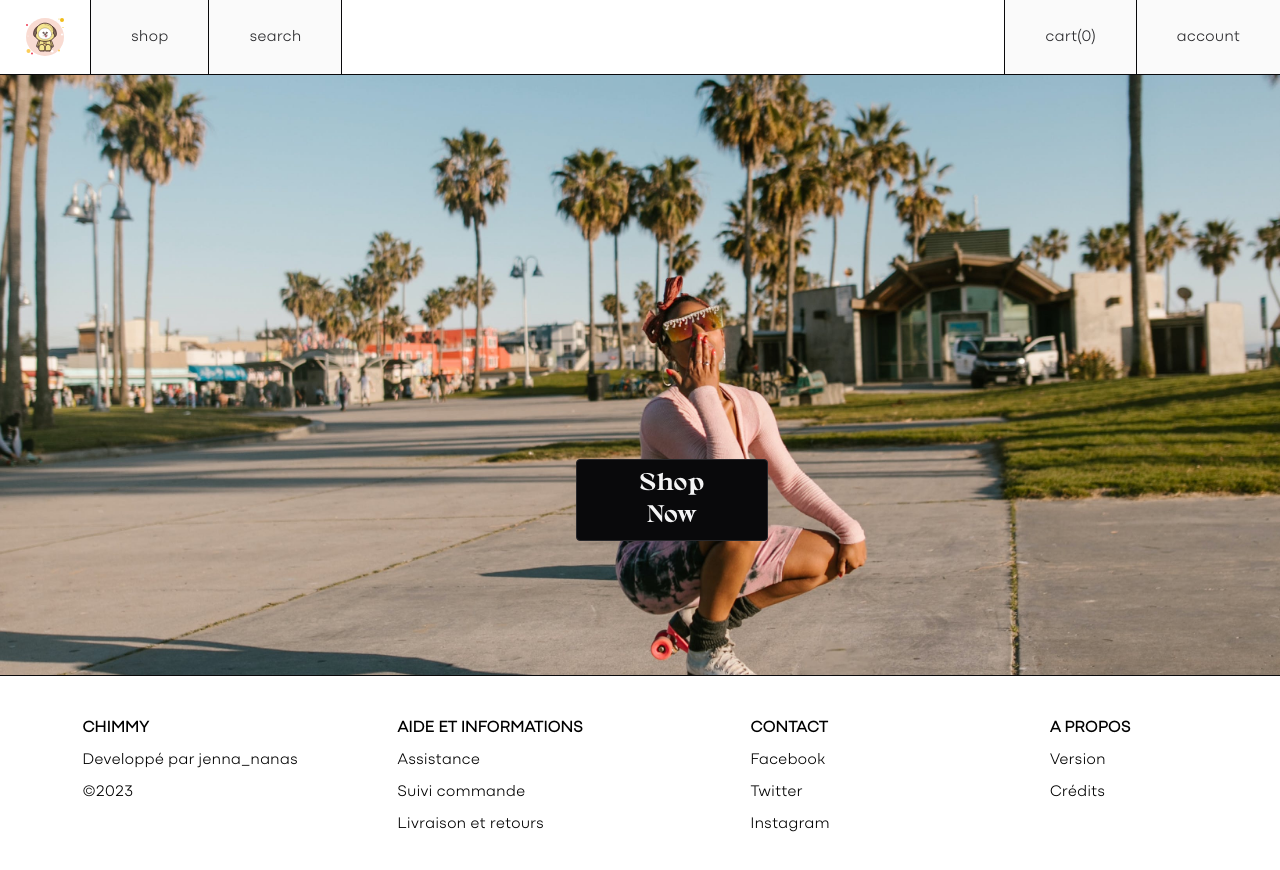
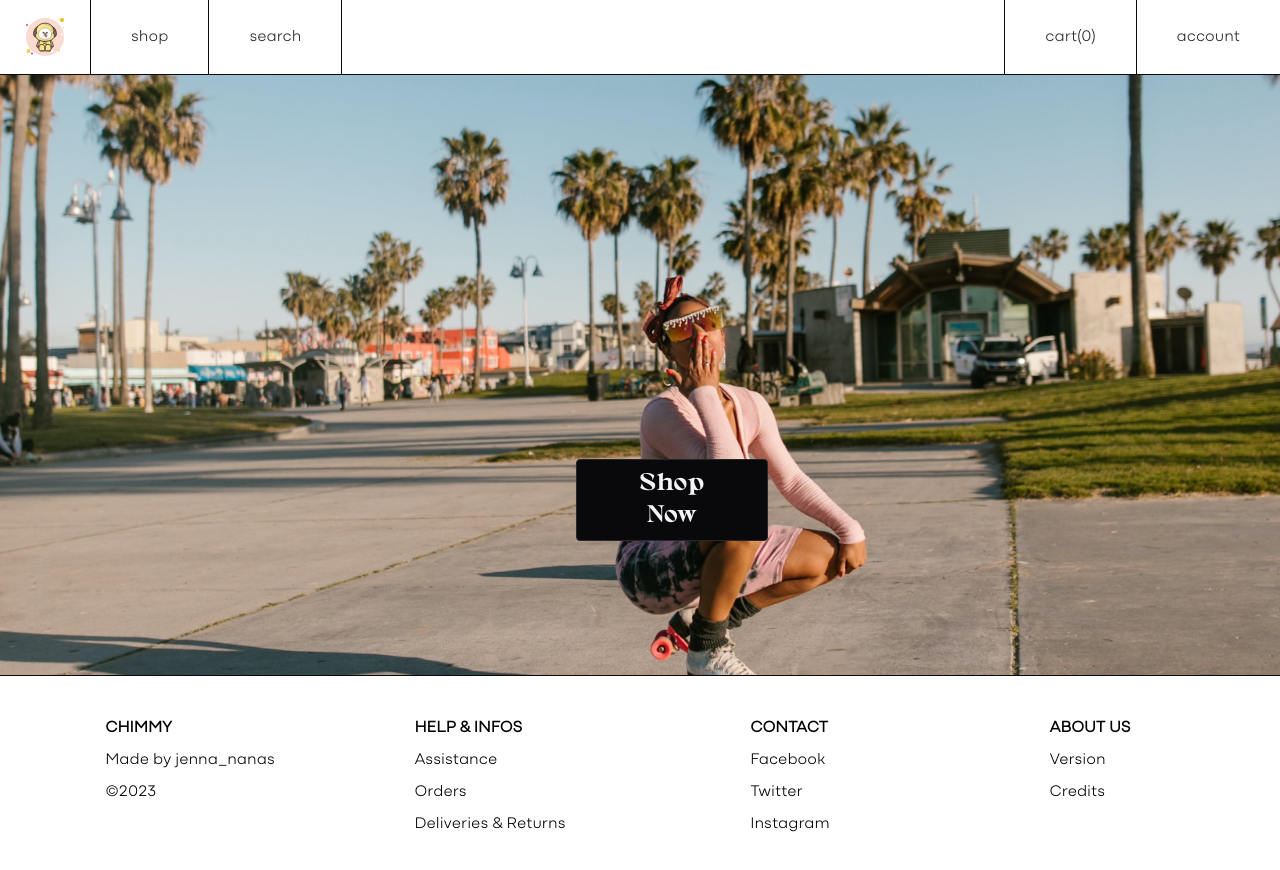
Before and after one commit to jennananas/chimmyShop, a React (Vite) app: page / in a window 1280 px wide. Shown: the top 870 px of the page. Built offline with nearby package versions, Linux system fonts and the light colour scheme.

Commit message:
translate content

```diff
--- a/src/components/Footer/Footer.tsx
+++ b/src/components/Footer/Footer.tsx
@@ -1,14 +1,14 @@
 import { Link } from "react-router-dom"
 export default function Footer() {
     const footerContent = [{
-        sectionName: "Aide et Informations",
-        sectionContent: ["Assistance", "Suivi commande", "Livraison et retours"]
+        sectionName: "Help & Infos",
+        sectionContent: ["Assistance", "Orders", "Deliveries & Returns"]
     }, {
         sectionName: "Contact",
         sectionContent: ["Facebook", "Twitter", "Instagram"]
     }, {
-        sectionName: "A Propos",
-        sectionContent: ["Version", "Crédits"]
+        sectionName: "About Us",
+        sectionContent: ["Version", "Credits"]
     }
     ]
     return (
@@ -21,7 +21,7 @@ export default function Footer() {
         ">
             <div className="flex flex-col gap-2">
                 <h2 className="uppercase font-bold">Chimmy</h2>
-                <p>Developpé par jenna_nanas</p>
+                <p>Made by jenna_nanas</p>
                 <p>©2023</p>
             </div>
             {footerContent.map((section, index) => (
@@ -29,7 +29,7 @@ export default function Footer() {
                     <h2 className="uppercase font-bold">{section.sectionName}</h2>
                     <ul className="flex flex-col gap-2">
                         {section.sectionContent.map((title, index) => (
-                            <li key={index} className="hover:text-zinc-300 hover:cursor-pointer">
+                            <li key={index} className="hover:text-zinc-500 hover:cursor-pointer">
                                 {title === "Crédits" ? (
                                     <Link to="/credits" key={index}>
                                         {title}
--- a/src/components/Footer/FooterItem.tsx
+++ /dev/null
@@ -1,12 +0,0 @@
-export default function FooterItem(){
-    return(
-        <div>
-                <h2>Aides & Informations</h2>
-                <ul>
-                    <li>
-
-                    </li>
-                </ul>
-            </div>
-    )
-}
--- a/src/components/Header/Header.tsx
+++ b/src/components/Header/Header.tsx
@@ -36,7 +36,7 @@ export default function Header() {
                         to={item.path}
                         key={item.key}
                         className={`border-r-[1px] border-zinc-950
-                        ${selectedItem === item.text ? 'bg-zinc-800 text-zinc-50' : 'bg-zinc-50 text-zinc-800'}`}
+                        ${selectedItem === item.text ? 'bg-zinc-800 text-zinc-50' : 'bg-zinc-0 text-zinc-800'}`}
                         onClick={() => handleItemClick(item)}
                     >
                         <HeaderItem textContent={item.text} />
@@ -55,7 +55,7 @@ export default function Header() {
                         to={item.path}
                         key={item.key}
                         className={`border-l-[1px] border-zinc-950
-                    ${selectedItem === item.text ? 'bg-zinc-800 text-zinc-50' : 'bg-zinc-50 text-zinc-800'}`}
+                    ${selectedItem === item.text ? 'bg-zinc-800 text-zinc-50' : 'bg-zinc-0 text-zinc-800'}`}
                         onClick={() => handleItemClick(item)}
                     >
                         <HeaderItem
--- a/src/components/Header/Searchbar.tsx
+++ b/src/components/Header/Searchbar.tsx
@@ -4,7 +4,7 @@ export default function SearchBar() {
     return (
         <div className="flex justify-center items-center">
             <div className="relative w-96">
-                <input type="search" name="" id="" className="h-12 w-full rounded px-3 border" placeholder="Chercher des articles..." />
+                <input type="search" name="" id="" className="h-12 w-full rounded px-3 border" placeholder="Search products..." />
                 <span className="absolute inset-y-0 right-2 flex items-center pl-3">
                     <SearchIcon />
                 </span>
```
